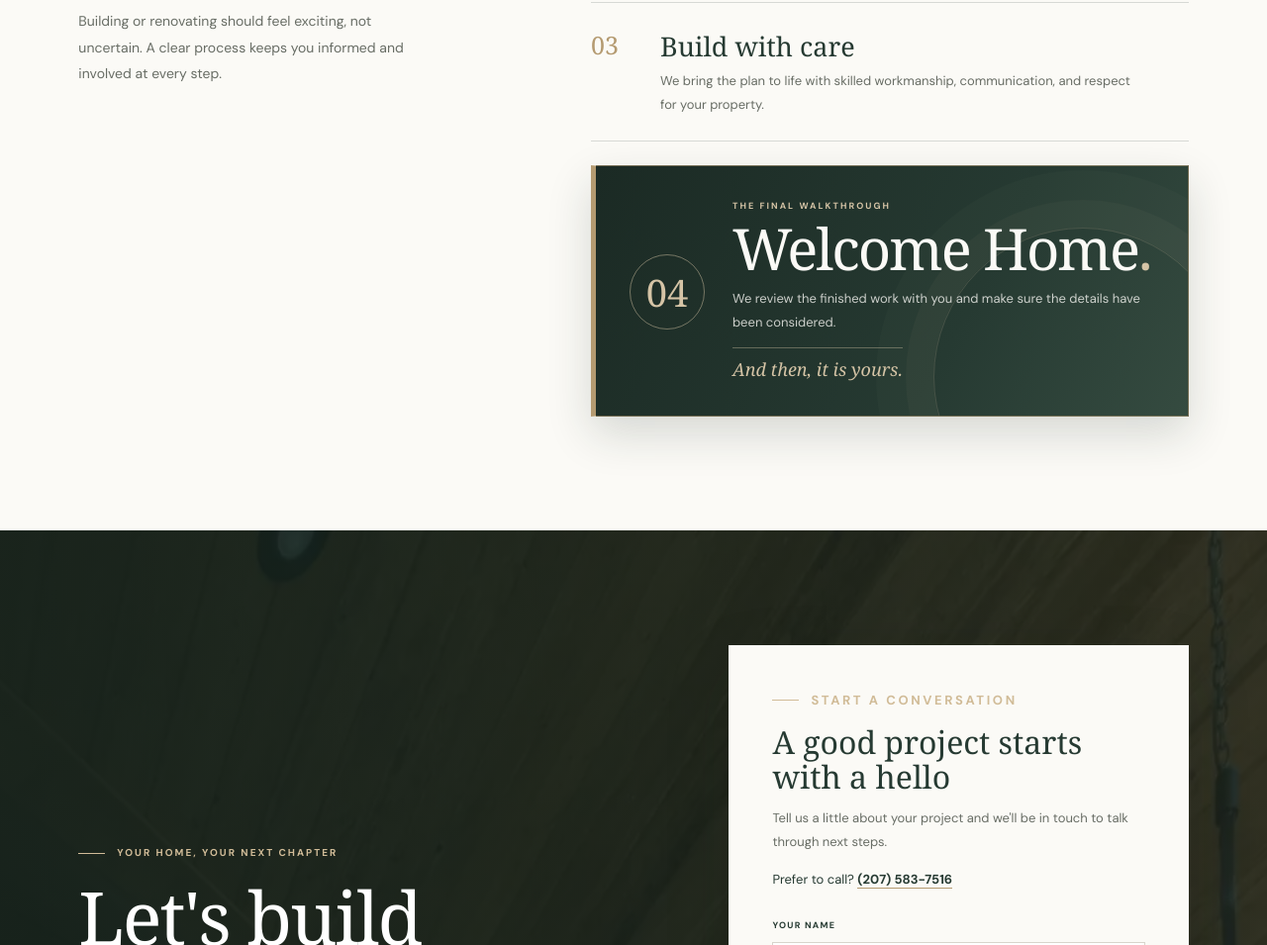
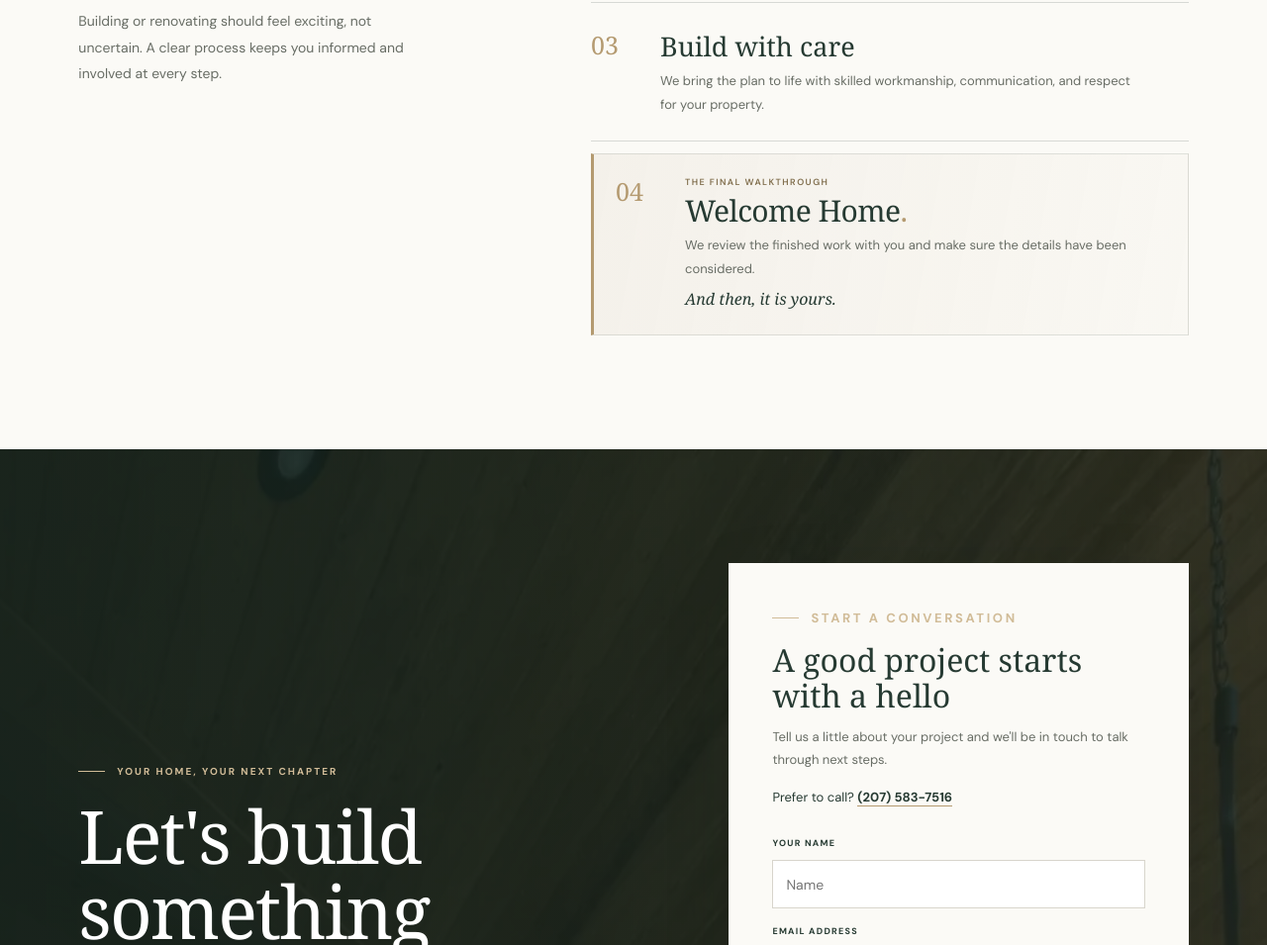
Before and after one commit to moonlitnghts/refine, a plain HTML site: page index.html in a window 1280 px wide. Shown: the part 4874-5829 px from the top of the page at 99% size. Drawn offline with Linux system fonts and the light colour scheme; a web font is replaced by a local one.

Commit message:
Add files via upload

```diff
--- a/styles.css
+++ b/styles.css
@@ -80,3 +80,68 @@ button,input,select,textarea{font:inherit}
   .steps .welcome-step p{font-size:12px}
   .welcome-signoff{font-size:16px}
 }
+
+/* Welcome Home: a quiet, refined emphasis that stays in step with the process. */
+.steps .welcome-step{
+  display:grid;
+  grid-template-columns:54px minmax(0,1fr);
+  align-items:start;
+  gap:16px;
+  margin:12px 0 0;
+  padding:22px 22px 21px;
+  overflow:visible;
+  border:1px solid rgba(38,58,50,.12);
+  border-left:3px solid var(--bronze);
+  background:linear-gradient(100deg,rgba(180,154,112,.09),rgba(180,154,112,.025));
+  box-shadow:none;
+}
+.steps .welcome-step:after{display:none}
+.steps .welcome-step .step-number{
+  display:block;
+  width:auto;
+  height:auto;
+  border:0;
+  border-radius:0;
+  color:var(--bronze);
+  font:25px/1.2 var(--serif);
+}
+.steps .welcome-step .welcome-content{min-width:0}
+.steps .welcome-step .welcome-kicker{
+  display:block;
+  margin:0 0 4px;
+  color:#82704f;
+  font:600 9px/1.5 var(--sans);
+  letter-spacing:.16em;
+  text-transform:uppercase;
+}
+.steps .welcome-step h3.welcome{
+  display:block;
+  margin:0 0 7px;
+  color:var(--green);
+  font:30px/1.12 var(--serif);
+  font-weight:400;
+  letter-spacing:-.02em;
+}
+.steps .welcome-step .welcome-period{color:var(--bronze)}
+.steps .welcome-step p{
+  max-width:510px;
+  margin:0;
+  color:var(--muted);
+  font-size:13px;
+  line-height:1.8;
+}
+.steps .welcome-step .welcome-signoff{
+  display:inline-block;
+  margin-top:8px;
+  padding:0;
+  border:0;
+  color:var(--green);
+  font:italic 16px/1.4 var(--serif);
+}
+@media(max-width:700px){
+  .steps .welcome-step{grid-template-columns:42px minmax(0,1fr);gap:10px;margin-top:10px;padding:18px 15px}
+  .steps .welcome-step .step-number{font-size:23px}
+  .steps .welcome-step h3.welcome{font-size:28px}
+  .steps .welcome-step .welcome-kicker{font-size:8px}
+  .steps .welcome-step p{font-size:12px}
+}
```
